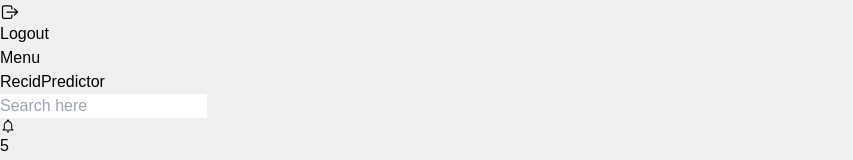
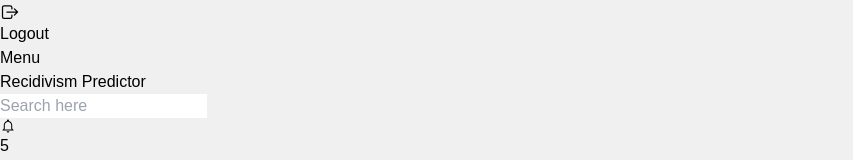
Before and after one commit to gagandeepmagan/Bitbox04_Correctional_Compass-, a React (Vite) app in the folder client/: page /recidPredictor in a window 1280 px wide. Shown: the part 310-470 px from the top of the page, without its empty margins (0-853 px from the left). Built offline with nearby package versions, Linux system fonts and the light colour scheme; sample sign-in values are in the browser's storage.

Commit message:
added recidivism

```diff
--- a/client/src/pages/recidPredictor/RecidPredictor.jsx
+++ b/client/src/pages/recidPredictor/RecidPredictor.jsx
@@ -65,7 +65,7 @@ const RecidPredictor = () => {
       <div className="flex relative mr-4">{activeMenu && <Sidebar />}</div>
 
       <div className="flex-1 flex flex-col">
-        <Navbar title="RecidPredictor" className="md:justify-center" />
+        <Navbar title="Recidivism Predictor" className="md:justify-center" />
         <div name="login" className="login">
           <h1>Recidivism Predictor</h1>
 
```
